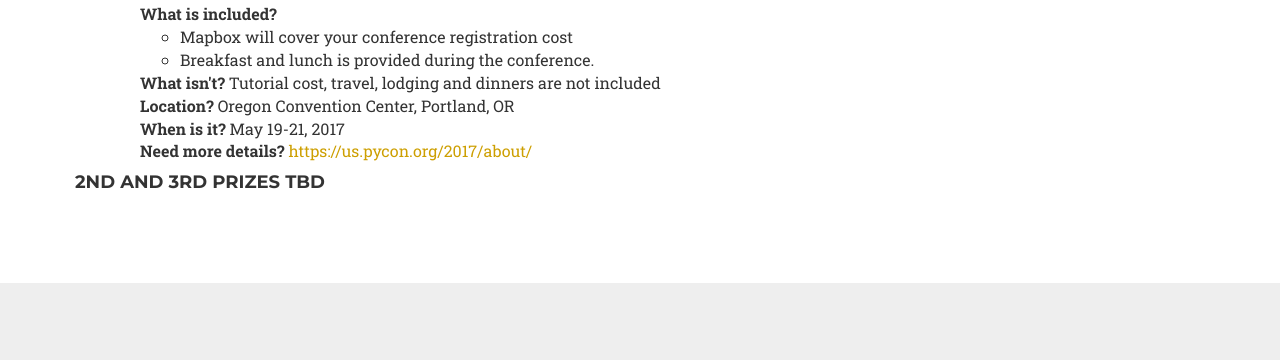
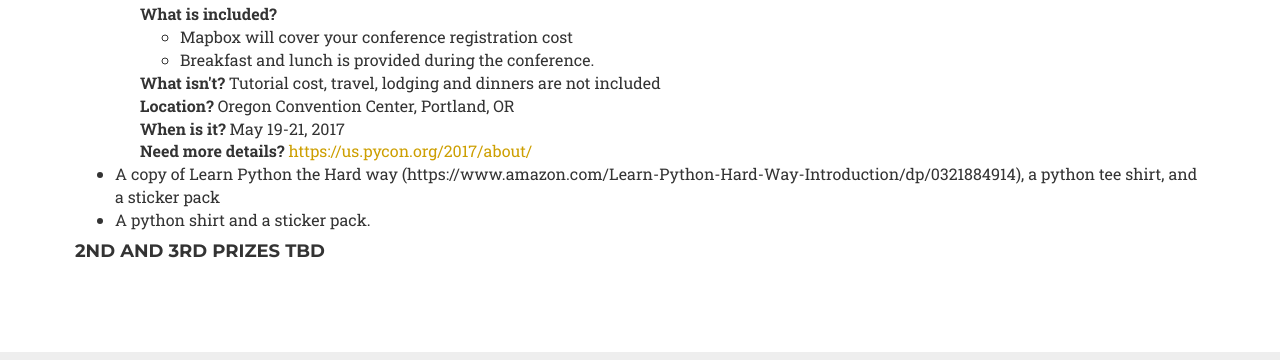
Before and after one commit to TheSpatialCommunity/TheSpatialCommunity.github.io, a website: page giveaways.html in a window 1280 px wide. Shown: the part 3855-4215 px from the top of the page. Drawn offline with nearby package versions, Linux system fonts and the light colour scheme; a web font is replaced by a local one.

Commit message:
add pycon 2nd and 3rd place prizes

```diff
--- a/giveaways.html
+++ b/giveaways.html
@@ -244,6 +244,12 @@
                             <strong>Need more details?</strong> <a href="https://us.pycon.org/2017/about/">https://us.pycon.org/2017/about/</a><br>
                         </div>
                     </li>
+                    <li>
+                        A copy of Learn Python the Hard way (https://www.amazon.com/Learn-Python-Hard-Way-Introduction/dp/0321884914), a python tee shirt, and a sticker pack
+                    </li>
+                    <li>
+                        A python shirt and a sticker pack.
+                    </li>
                 </ul>
                 <h4>2nd and 3rd prizes TBD</h4>
             </div>
```
